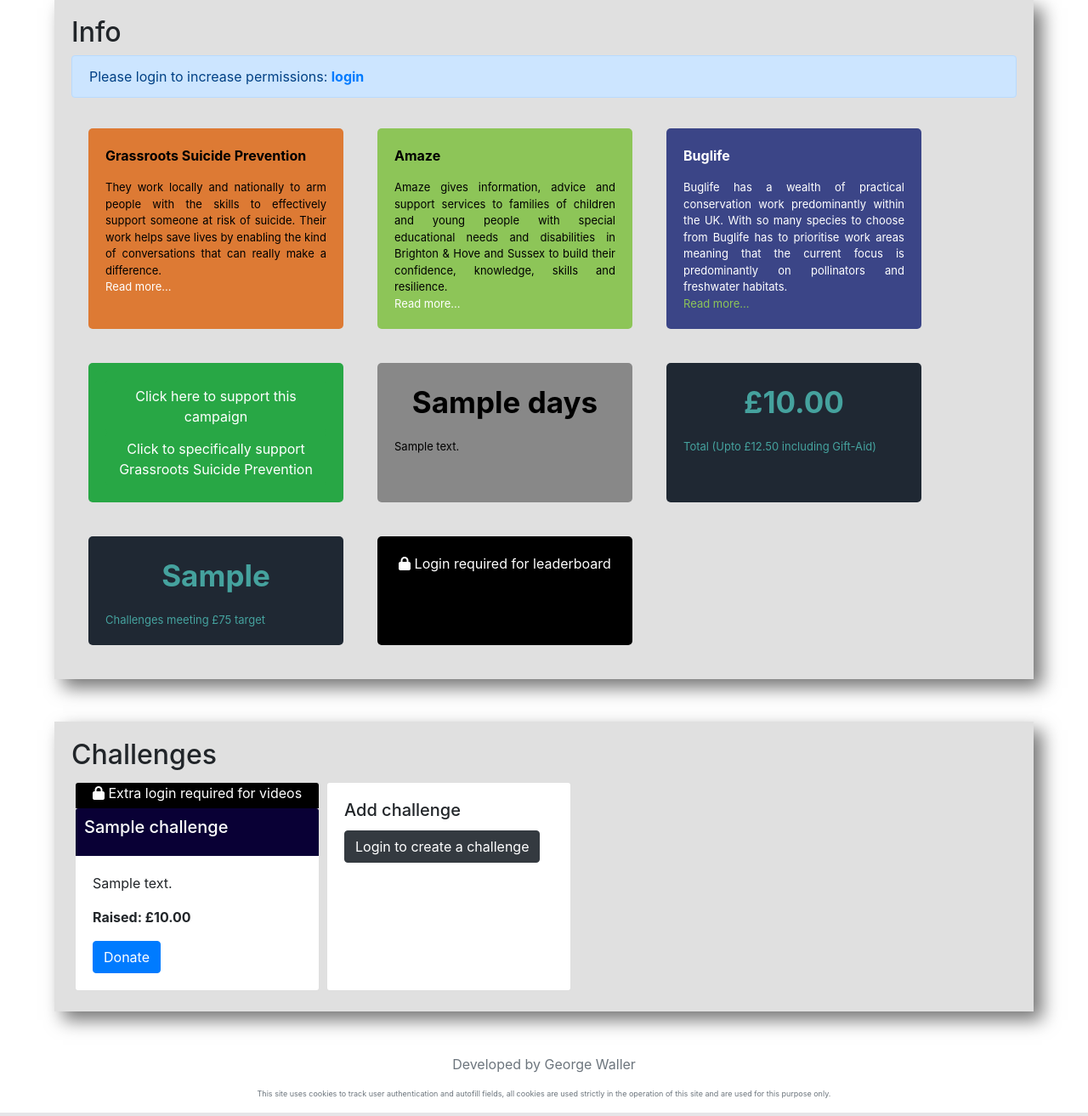
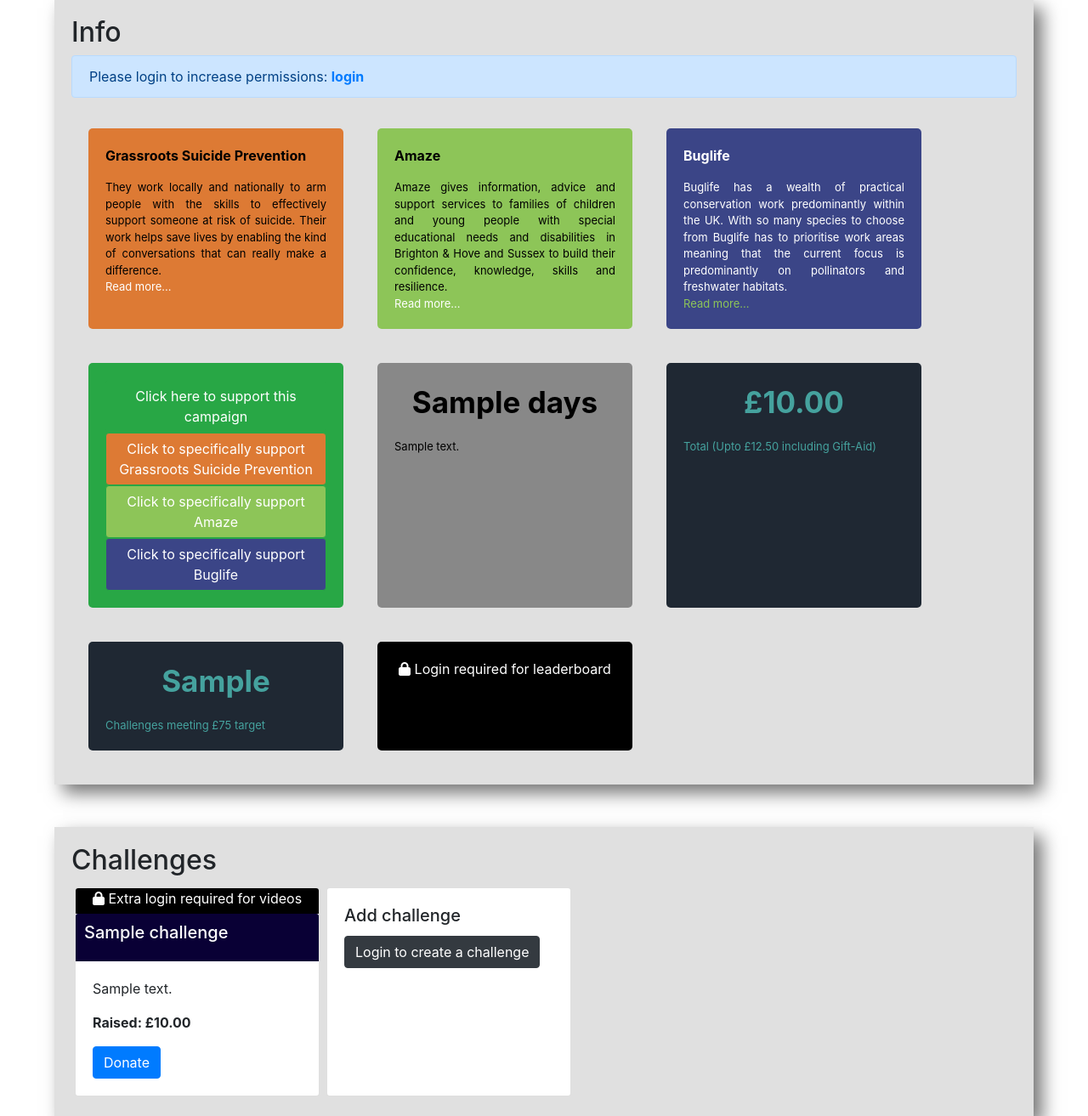
Before and after one commit to George9Waller/Aldrich75, a Flask app: template templates/index.html in a window 1280 px wide. Shown: the part 331-1644 px from the top of the page at 85% size. Run offline with Flask 2, Linux system fonts and the light colour scheme; the template is opened without the code that fills it: most values are stand-ins (such as "Sample title", 1, 10 or a date in 2020); parts of the project's set-up code (start-up, migrations or seed data) failed here and were passed over; some libraries are stand-ins or nearby versions.

Commit message:
V3.2 donate to a specific challenge button colours

```diff
--- a/app.py
+++ b/app.py
@@ -17,7 +17,7 @@ import forms
 # import users
 
 app = Flask(__name__)
-# sslify = SSLify(app)
+sslify = SSLify(app)
 
 try:
     import environment
--- a/templates/index.html
+++ b/templates/index.html
@@ -73,7 +73,9 @@
 {#                    <span class="d-inline-block" data-toggle="popover" data-content="Donation coming soon">#}
                         <a class="btn btn-success" style="" href="/donate/{{ support_challenge_id }}">Click here to support this campaign</a>
 {#                    </span>#}
-                        <a class="btn btn-success" style="" href="/donate/{{ support_challenge_id }}?charity=Grassroots">Click to specifically support Grassroots Suicide Prevention</a>
+                        <a class="btn btn-success" style="background: #dd7a34" href="/donate/{{ support_challenge_id }}?charity=Grassroots">Click to specifically support Grassroots Suicide Prevention</a>
+                        <a class="btn btn-success" style="background: #8dc558" href="/donate/{{ support_challenge_id }}?charity=Amaze">Click to specifically support Amaze</a>
+                        <a class="btn btn-success" style="background: #3b4587; color: white" href="/donate/{{ support_challenge_id }}?charity=Buglife">Click to specifically support Buglife</a>
                 </div>
 
                 <div class="stat-element" style="background: {{ days_colour }}; color: black">
```
